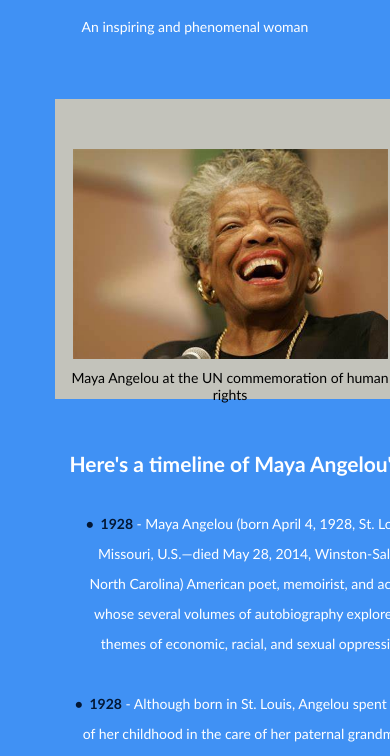
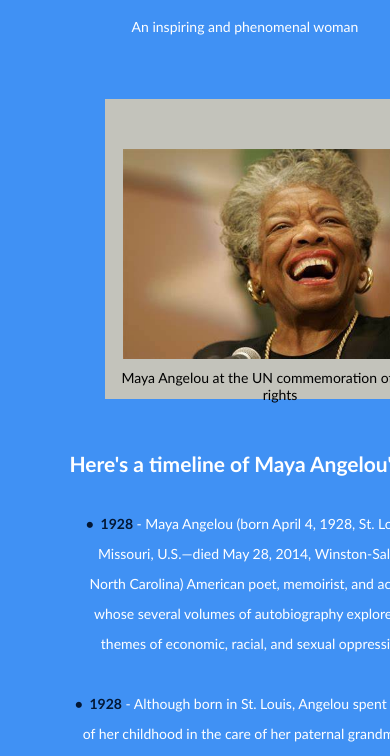
Before and after one commit to DaintyZawak/tributepage, a plain HTML site: page index.html in a window 390 px wide. Shown: the part 81-837 px from the top of the page. Drawn offline with Linux system fonts and the light colour scheme.

Commit message:
Responsiveness

```diff
--- a/index.css
+++ b/index.css
@@ -146,6 +146,11 @@ h3 a:hover {
     text-align: center;
   }
 
+  h3, p {
+    margin-left: 100px;
+  }
+
+
   .mayaangelou h1 {
   font-size: 24px;
   text-align: center;
@@ -158,7 +163,7 @@ h3 a:hover {
     width: 350px;
     text-align: center;
     margin: auto;
-    margin-left: 50px;
+    margin-left: 100px;
   }
 
   img {
```
